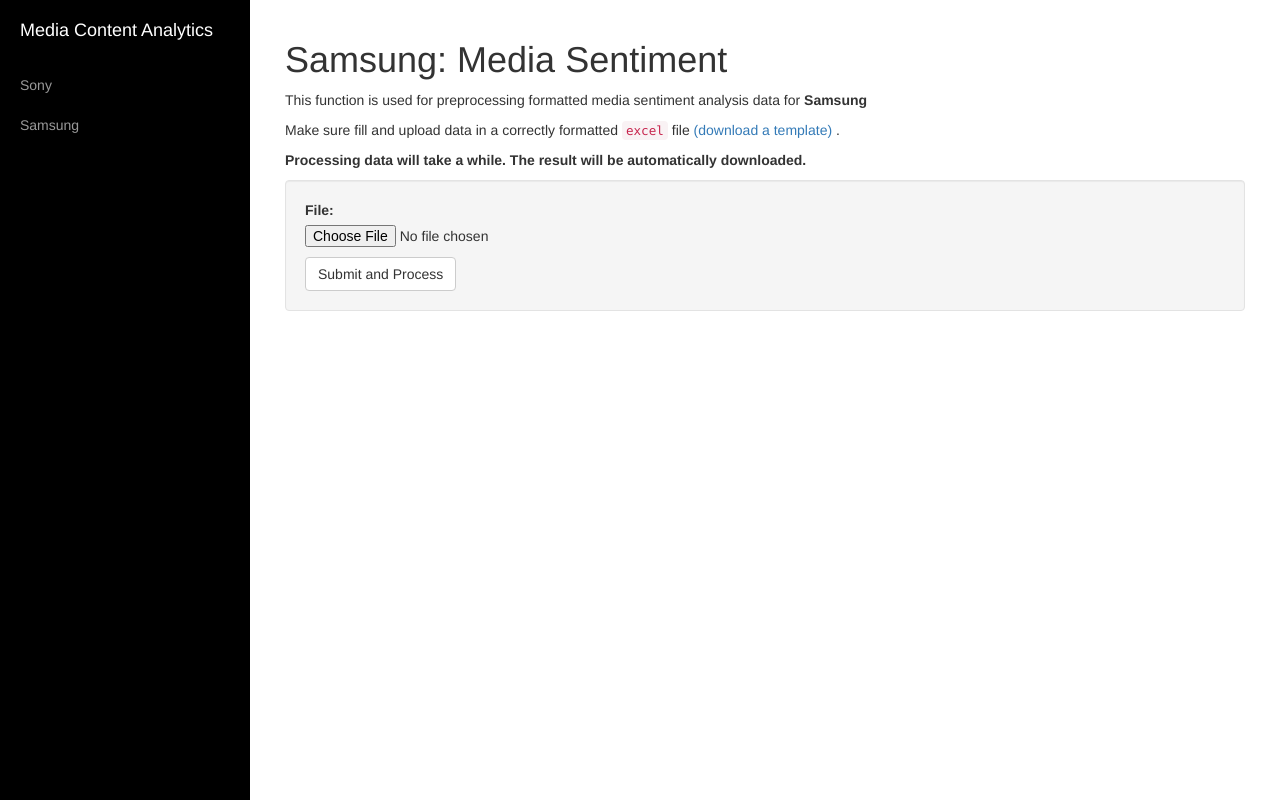
After one commit to shujuwen2013/media-monitor, a Django app: page /samsung in a window 1280 px wide. The commit adds this page. Run offline with Django 3.2, Linux system fonts and the light colour scheme; some libraries are stand-ins or nearby versions.

```diff
--- a/mm/mm/settings.py
+++ b/mm/mm/settings.py
@@ -123,7 +123,7 @@ USE_TZ = True
 # https://docs.djangoproject.com/en/1.11/howto/static-files/
 
 STATIC_URL = '/static/'
-STATIC_ROOT = os.path.join(BASE_DIR, 'static')
+#STATIC_ROOT = os.path.join(BASE_DIR, 'static')
 STATICFILES_DIRS = [
   os.path.join(BASE_DIR, 'static'),
 ]
--- /dev/null
+++ b/mm/scanner/templates/scanner/samsung.html
@@ -0,0 +1,99 @@
+{% load staticfiles %}
+<html lang="en">
+
+<head>
+
+    <meta charset="utf-8">
+    <meta http-equiv="X-UA-Compatible" content="IE=edge">
+    <meta name="viewport" content="width=device-width, shrink-to-fit=no, initial-scale=1">
+    <meta name="description" content="">
+    <meta name="author" content="">
+
+    <title>Media Analytics</title>
+
+    <!-- Bootstrap Core CSS -->
+    <link href="{% static 'css/bootstrap.min.css' %}" rel="stylesheet">
+
+    <!-- Custom CSS -->
+    <link href="{% static 'css/simple-sidebar.css' %}" rel="stylesheet">
+
+    <!-- HTML5 Shim and Respond.js IE8 support of HTML5 elements and media queries -->
+    <!-- WARNING: Respond.js doesn't work if you view the page via file:// -->
+    <!--[if lt IE 9]>
+        <script src="https://oss.maxcdn.com/libs/html5shiv/3.7.0/html5shiv.js"></script>
+        <script src="https://oss.maxcdn.com/libs/respond.js/1.4.2/respond.min.js"></script>
+    <![endif]-->
+
+</head>
+
+<body>
+
+    <div id="wrapper", class="toggled">
+
+        <!-- Sidebar -->
+        <div id="sidebar-wrapper">
+            <ul class="sidebar-nav">
+                <li class="sidebar-brand">
+                    <a href="">
+                        Media Content Analytics
+                    </a>
+                </li>
+                <li>
+                    <a href="sony">Sony</a>
+                </li>
+                <li>
+                    <a href="samsung">Samsung</a>
+                </li>
+            </ul>
+        </div>
+        <!-- /#sidebar-wrapper -->
+
+        <!-- Page Content -->
+        <div id="page-content-wrapper">
+            <div class="container-fluid">
+                <div class="row">
+                    <div class="col-lg-12">
+                        <h1>Samsung: Media Sentiment</h1>
+                        <p>This function is used for preprocessing formatted media sentiment analysis data for <strong>Samsung</strong></p>
+                        <p>Make sure fill and upload data in a correctly formatted
+                            <code>excel</code> file
+                            <a href="{% static 'files/upload_data_samsung.xlsx' %}">(download a template)</a>
+                            .
+                        </p>
+                        <p><strong>Processing data will take a while. The result will be automatically downloaded.</strong></p>
+                        <form action="" enctype="multipart/form-data"  method="post" class="well" id="upload-excel">
+                            <table>
+                                {{ form.as_p }}
+                            </table>
+                            {% csrf_token %}
+                            <input type="submit" class="btn btn-default" value="Submit and Process" id="submit-bnt">
+                        </form>
+                        {% if messages %}
+                            <ul class="messages">
+                                {% for msg in messages %}
+                                    <li>
+                                        <div class="alert alert-{{msg.level_tag}}" role="alert">
+                                            {{msg.message}}
+                                        </div>
+                                    </li>
+                                {% endfor %}
+                            </ul>
+                        {% endif %}
+                    </div>
+                </div>
+            </div>
+        </div>
+        <!-- /#page-content-wrapper -->
+
+    </div>
+    <!-- /#wrapper -->
+
+    <!-- jQuery -->
+    <script src="{% static 'js/jquery.js' %}"></script>
+
+    <!-- Bootstrap Core JavaScript -->
+    <script src="{% static 'js/bootstrap.min.js' %}"></script>
+
+</body>
+
+</html>
--- a/mm/scanner/urls.py
+++ b/mm/scanner/urls.py
@@ -3,4 +3,6 @@ from . import views
 
 urlpatterns = [
     url(r'^$', views.index, name='index'),
+    url(r'^sony$', views.index, name='index'),
+    url(r'^samsung$', views.samsung, name='index'),
 ]
--- a/mm/scanner/views.py
+++ b/mm/scanner/views.py
@@ -60,6 +60,49 @@ def index(request):
 	return render(
         request,
         'scanner/index.html',
+        {
+            'form': form,
+        })
+
+
+def samsung(request):
+	if request.method == "POST":
+
+		try:
+			storage = messages.get_messages(request)
+			for message in storage:
+				print message
+			storage.used = True
+		except:
+			pass
+
+    	form = UploadFileForm(request.POST, request.FILES)
+    	if form.is_valid():
+			try:
+				filehandle = request.FILES['file']
+				xls = pd.ExcelFile(filehandle)
+				df = xls.parse('Sheet1')
+				par =xls.parse('Sheet2').values.transpose()
+				df = process(df, par)
+			except Exception as e:
+				print e
+				messages.warning(request, 'The uploaded file has some problems: ' + str(e))
+				return render(
+        			request,
+        			'scanner/index.html',
+        			{
+            			'form': form,
+        			})
+			return excel.make_response_from_array(
+        		[df.columns.values.tolist()] + df.as_matrix().tolist(),
+        		"xls",
+        		file_name="download",
+        		)
+	else:
+		form = UploadFileForm()
+	return render(
+        request,
+        'scanner/samsung.html',
         {
             'form': form,
         })
```
Also changed, not shown: mm/scanner/templates/scanner/index.html (+7 -7 lines), 6 other files.
